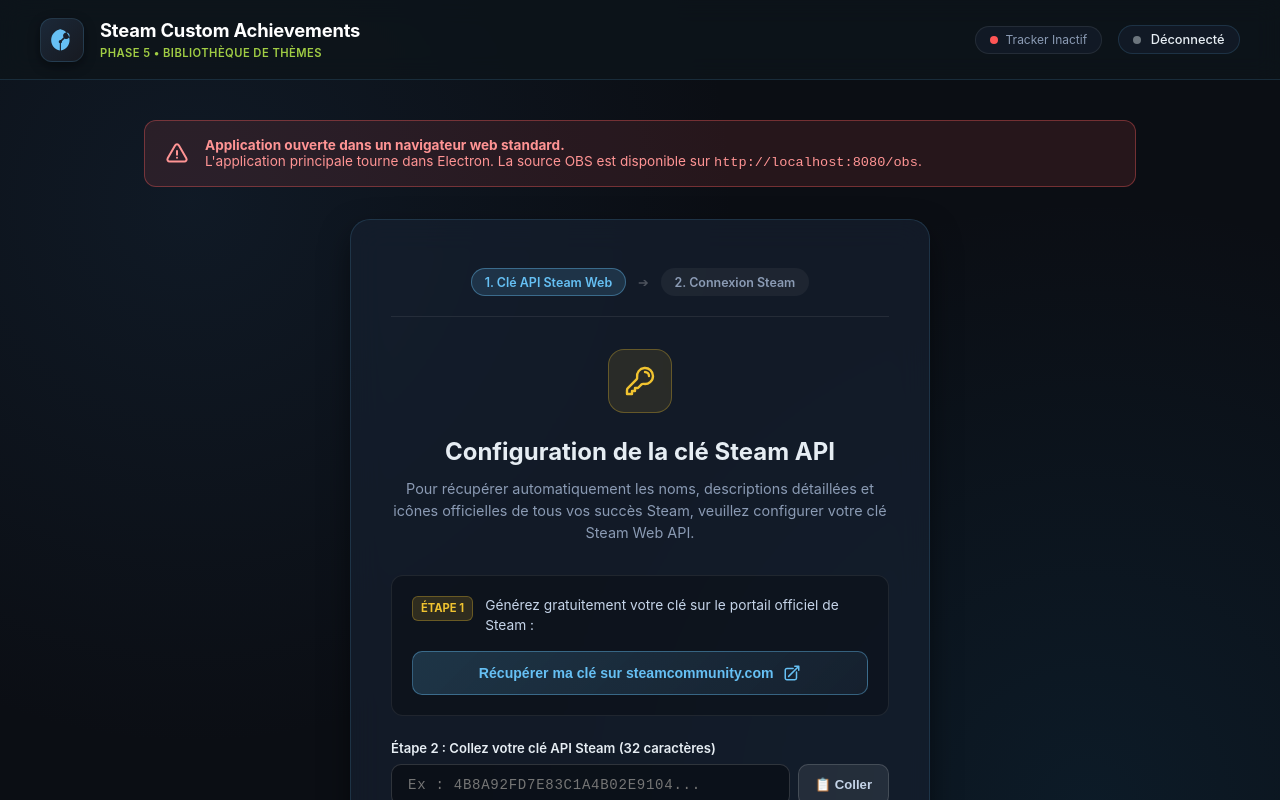
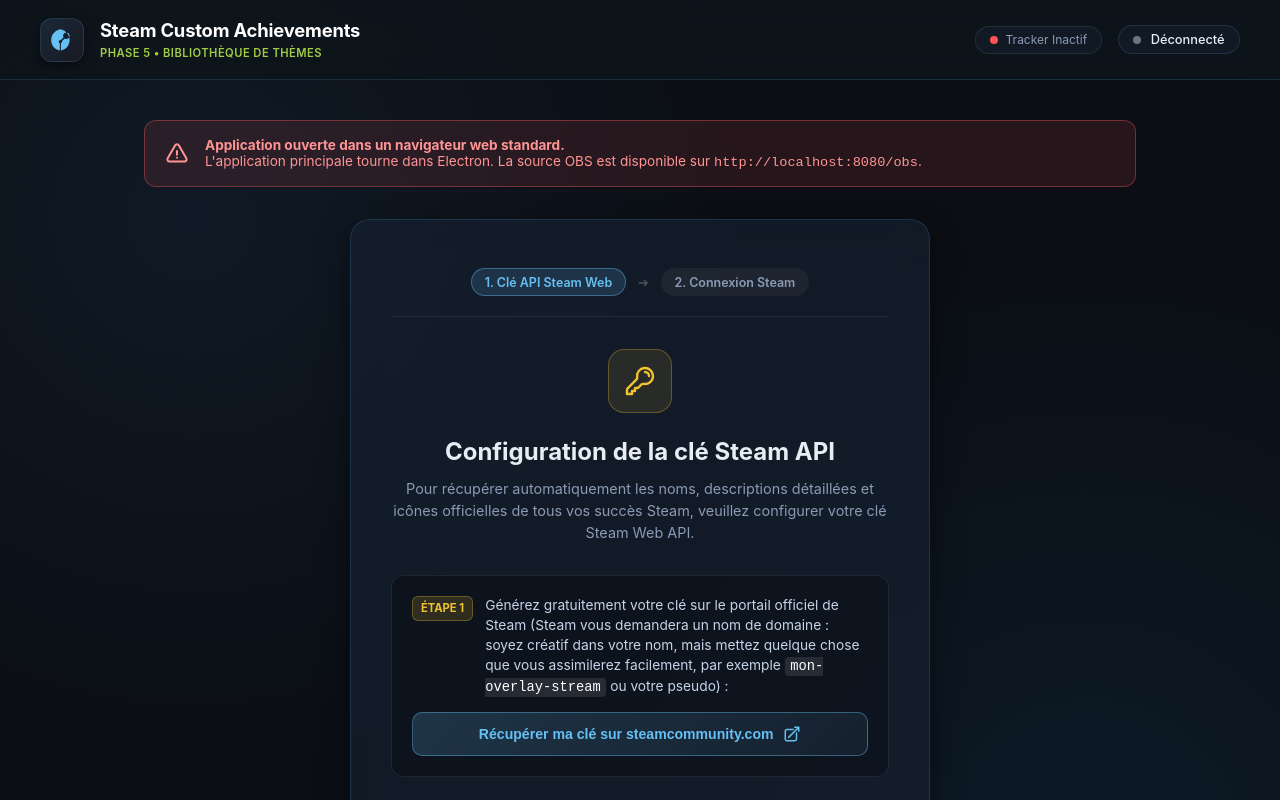
Before and after one commit to Pakwaf/Steam-Achievement-For-Stream, a Vue app: page / in a window 1280 px wide. Shown: the top 800 px of the page. Built offline with nearby package versions, Linux system fonts and the light colour scheme.

Commit message:
docs(ui): add creative domain name guidance for Steam API key setup
- Add clear instructions in Step 1 of the Steam API key panel advising users to provide an easily identifiable and creative domain name (e.g., mon-overlay-stream or their username) when generating their key on Steam

```diff
--- a/src/renderer/src/views/Dashboard.vue
+++ b/src/renderer/src/views/Dashboard.vue
@@ -98,7 +98,7 @@
           <div class="apikey-portal-box">
             <div class="portal-info">
               <div class="portal-badge">Étape 1</div>
-              <p>Générez gratuitement votre clé sur le portail officiel de Steam :</p>
+              <p>Générez gratuitement votre clé sur le portail officiel de Steam (Steam vous demandera un nom de domaine : soyez créatif dans votre nom, mais mettez quelque chose que vous assimilerez facilement, par exemple <code>mon-overlay-stream</code> ou votre pseudo) :</p>
             </div>
             <button class="btn-open-steam-portal" @click="openSteamApiKeyPortal">
               <span>Récupérer ma clé sur steamcommunity.com</span>
```
